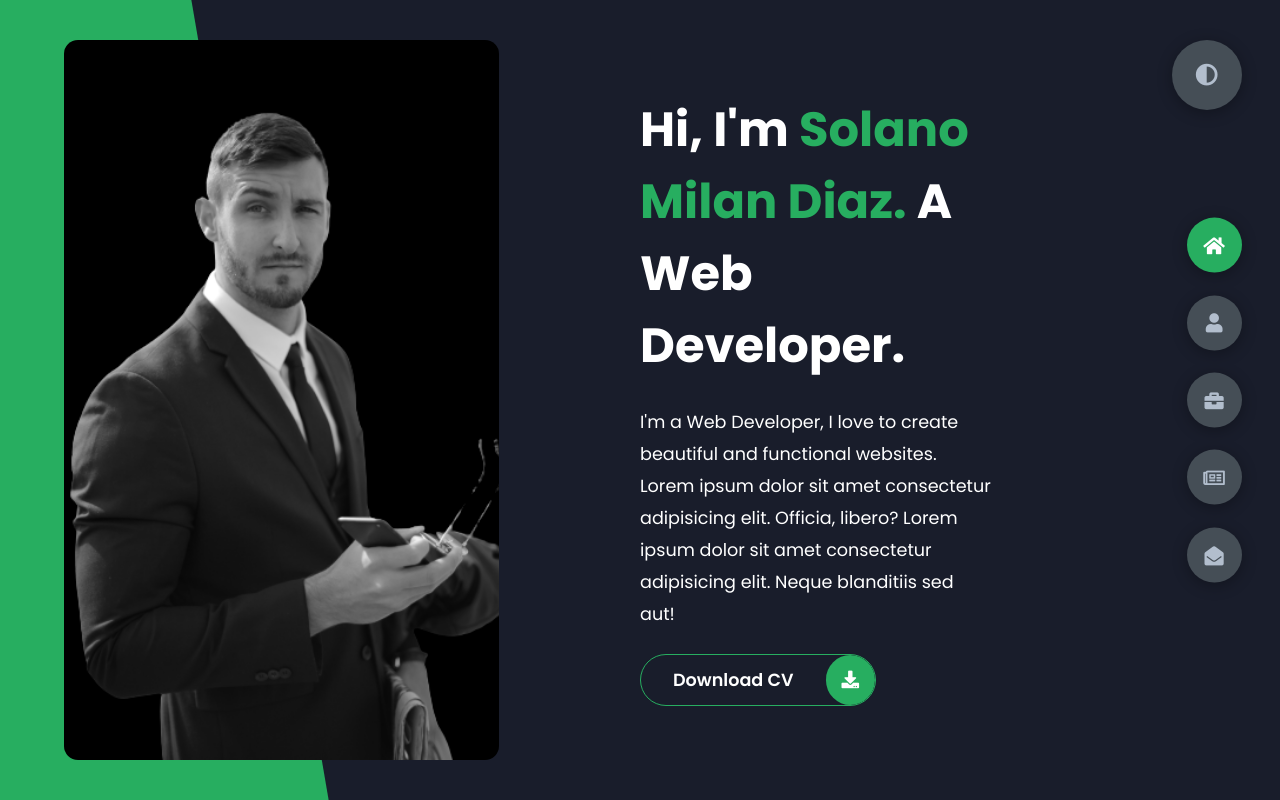
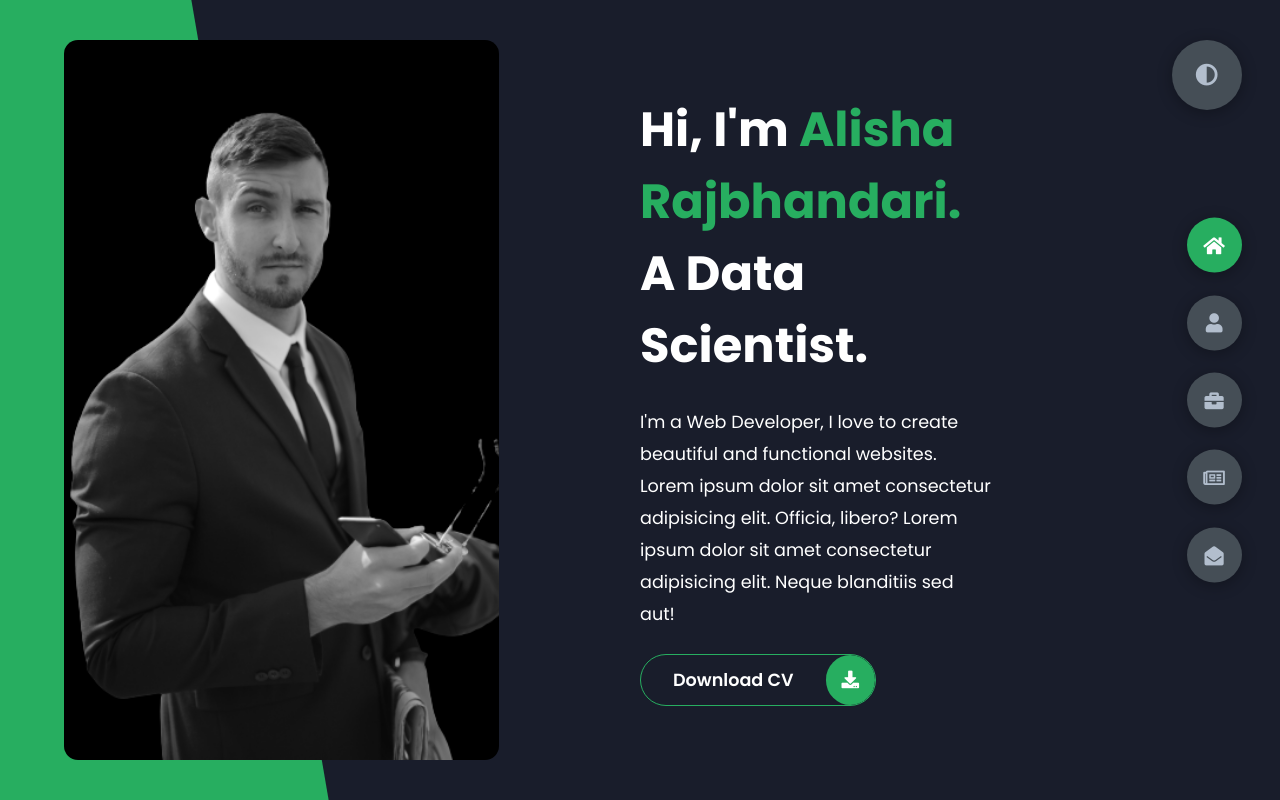
Before and after one commit to alisha1221/Portfolio, a plain HTML site: page index.html in a window 1280 px wide. Drawn offline with Linux system fonts and the light colour scheme.

Commit message:
Update index.html

```diff
--- a/index.html
+++ b/index.html
@@ -22,8 +22,8 @@
             </div>
             <div class="right-header">
                 <h1 class="name">
-                    Hi, I'm <span>Solano Milan Diaz.</span>
-                    A Web Developer.
+                    Hi, I'm <span>Alisha Rajbhandari.</span>
+                    A Data Scientist.
                 </h1>
                 <p>
                     I'm a Web Developer, I love to create beautiful and functional websites.
```
